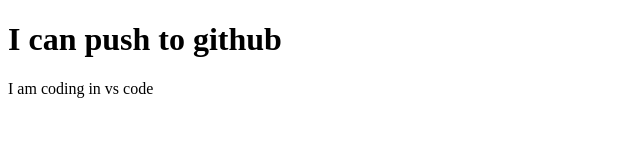
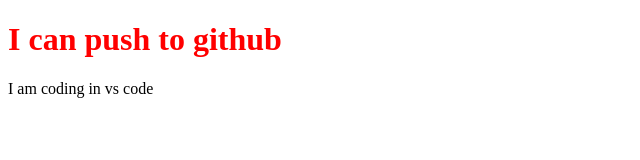
Before and after one commit to mdrasel101126/my-second-repo, a plain HTML site: page index.html in a window 1280 px wide. Shown: the whole page, without its empty margins (0-640 px from the left). Drawn offline with Linux system fonts and the light colour scheme.

Commit message:
Css added

```diff
--- /dev/null
+++ b/index.css
@@ -0,0 +1,3 @@
+h1{
+    color: red;
+}
--- a/index.html
+++ b/index.html
@@ -5,6 +5,7 @@
     <meta http-equiv="X-UA-Compatible" content="IE=edge">
     <meta name="viewport" content="width=device-width, initial-scale=1.0">
     <title>My second github repo</title>
+    <link rel="stylesheet" href="index.css".css">
 </head>
 <body>
     <h1>I can push to github</h1>
```
